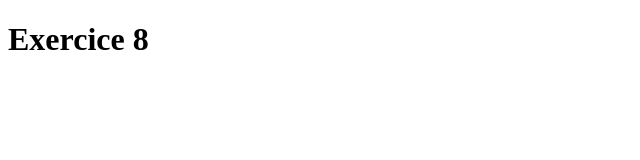
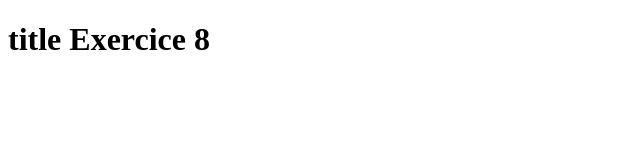
Before and after one commit to KMBedw/exo8, a website: page index.html in a window 1280 px wide. Shown: the whole page, without its empty margins (0-640 px from the left). Drawn offline with Linux system fonts and the light colour scheme.

Commit message:
first commit

```diff
--- a/index.html
+++ b/index.html
@@ -9,7 +9,7 @@
 
 <body>
 
-	<h1>Exercice 8</h1>
+	<h1>title Exercice 8</h1>
 
 </body>
 
```
